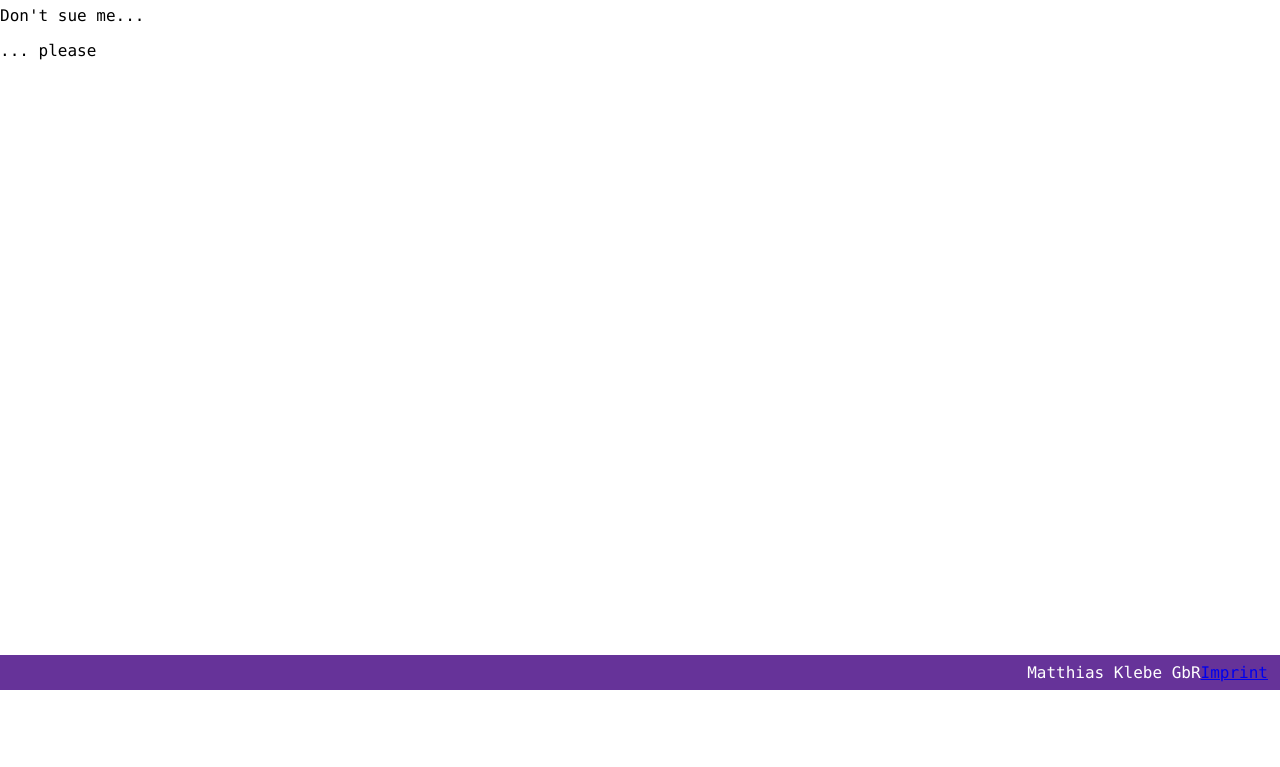
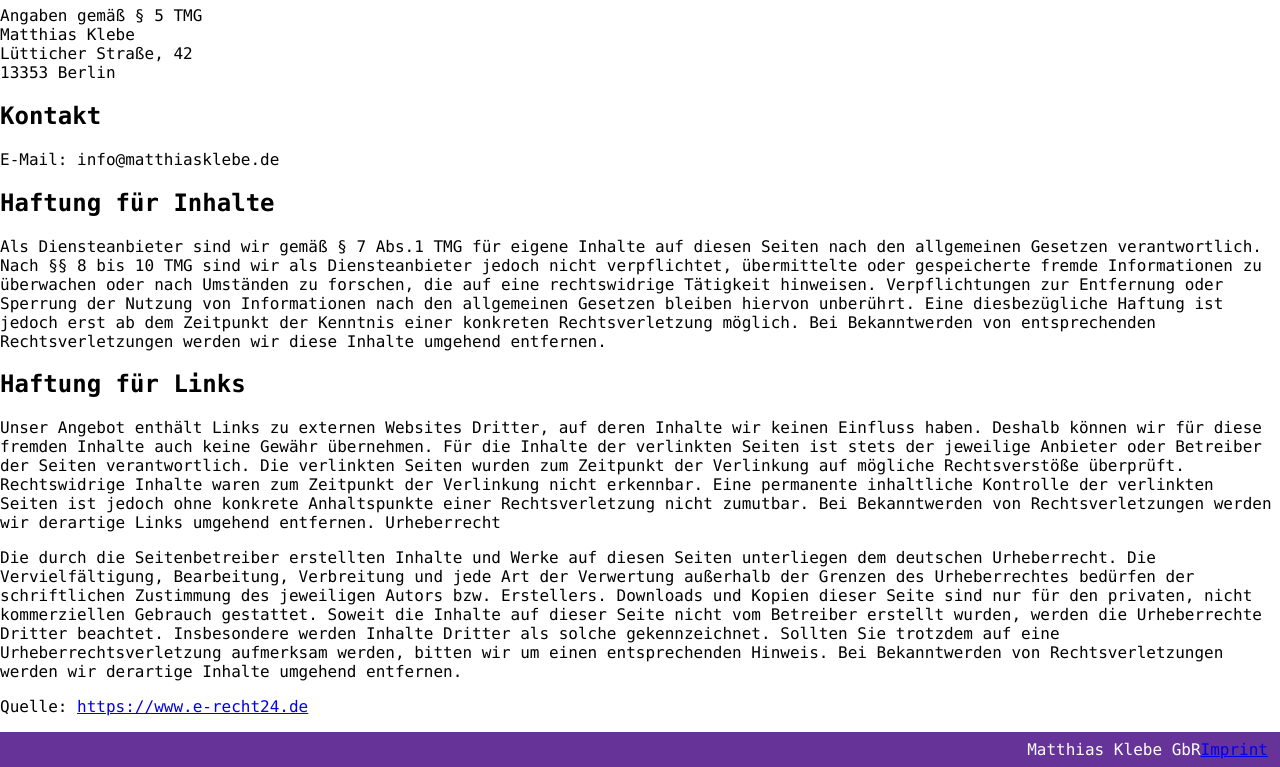
Before and after one commit to mklebe/portfolio, a Gatsby site: page /imprint in a window 1280 px wide. Shown: the part 110-877 px from the top of the page. Before the commit the page ends 800 px from the top, so only its background shows below. Built offline with nearby package versions, Linux system fonts and the light colour scheme; Gatsby itself is replaced by a stand-in of ours.

Commit message:
Adds imprint to page

```diff
--- a/src/pages/imprint.js
+++ b/src/pages/imprint.js
@@ -5,10 +5,49 @@ import SEO from '../components/seo'
 
 const ImprintPage = () => (
   <Layout>
-    <SEO title="Portfolio" keywords={[`gatsby`, `application`, `react`]} />
-    <h1>imprint</h1>
-    <p>Don't sue me...</p>
-    <p>... please</p>
+    <SEO title="Imressum" keywords={[`gatsby`, `application`, `react`]} />
+    <h1>Impressum</h1>
+Angaben gemäß § 5 TMG<br />
+Matthias Klebe<br />
+Lütticher Straße, 42<br />
+13353 Berlin<br />
+
+<h2>Kontakt</h2>
+E-Mail: info@matthiasklebe.de
+
+<h2>Haftung für Inhalte</h2>
+<p>
+Als Diensteanbieter sind wir gemäß § 7 Abs.1 TMG für eigene Inhalte auf diesen Seiten nach den
+allgemeinen Gesetzen verantwortlich. Nach §§ 8 bis 10 TMG sind wir als Diensteanbieter jedoch nicht
+verpflichtet, übermittelte oder gespeicherte fremde Informationen zu überwachen oder nach Umständen zu
+forschen, die auf eine rechtswidrige Tätigkeit hinweisen.
+Verpflichtungen zur Entfernung oder Sperrung der Nutzung von Informationen nach den allgemeinen
+Gesetzen bleiben hiervon unberührt. Eine diesbezügliche Haftung ist jedoch erst ab dem Zeitpunkt der
+Kenntnis einer konkreten Rechtsverletzung möglich. Bei Bekanntwerden von entsprechenden
+Rechtsverletzungen werden wir diese Inhalte umgehend entfernen.</p>
+<h2>Haftung für Links</h2>
+<p>
+Unser Angebot enthält Links zu externen Websites Dritter, auf deren Inhalte wir keinen Einfluss haben.
+Deshalb können wir für diese fremden Inhalte auch keine Gewähr übernehmen. Für die Inhalte der
+verlinkten Seiten ist stets der jeweilige Anbieter oder Betreiber der Seiten verantwortlich. Die verlinkten
+Seiten wurden zum Zeitpunkt der Verlinkung auf mögliche Rechtsverstöße überprüft. Rechtswidrige Inhalte
+waren zum Zeitpunkt der Verlinkung nicht erkennbar.
+Eine permanente inhaltliche Kontrolle der verlinkten Seiten ist jedoch ohne konkrete Anhaltspunkte einer
+Rechtsverletzung nicht zumutbar. Bei Bekanntwerden von Rechtsverletzungen werden wir derartige Links
+umgehend entfernen.
+Urheberrecht</p>
+
+<p>Die durch die Seitenbetreiber erstellten Inhalte und Werke auf diesen Seiten unterliegen dem deutschen
+Urheberrecht. Die Vervielfältigung, Bearbeitung, Verbreitung und jede Art der Verwertung außerhalb der
+Grenzen des Urheberrechtes bedürfen der schriftlichen Zustimmung des jeweiligen Autors bzw. Erstellers.
+Downloads und Kopien dieser Seite sind nur für den privaten, nicht kommerziellen Gebrauch gestattet.
+Soweit die Inhalte auf dieser Seite nicht vom Betreiber erstellt wurden, werden die Urheberrechte Dritter
+beachtet. Insbesondere werden Inhalte Dritter als solche gekennzeichnet. Sollten Sie trotzdem auf eine
+Urheberrechtsverletzung aufmerksam werden, bitten wir um einen entsprechenden Hinweis. Bei
+Bekanntwerden von Rechtsverletzungen werden wir derartige Inhalte umgehend entfernen.</p>
+<p>
+Quelle: <a href="https://www.e-recht24.de" target="blank">https://www.e-recht24.de</a>
+</p>
   </Layout>
 )
 
```
